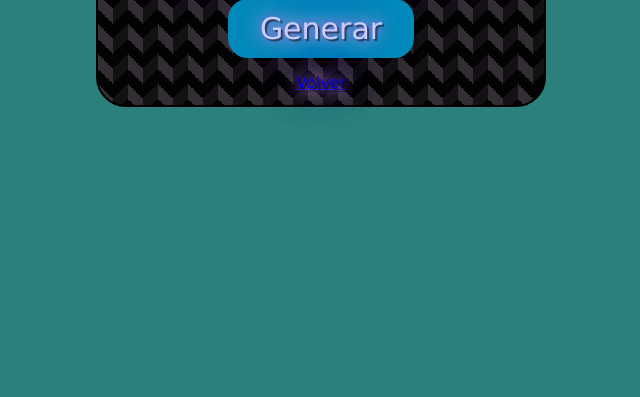
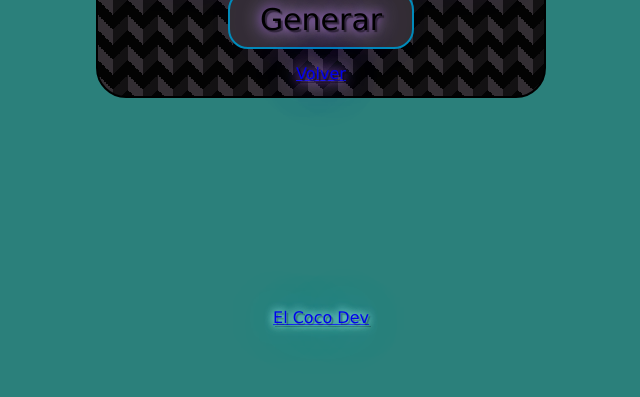
Before and after one commit to elCoco99/curso-dom-js, a plain HTML site: page random-color/index.html in a window 1280 px wide. Shown: the part 403-800 px from the top of the page, without its empty margins (319-959 px from the left). Drawn offline with Linux system fonts and the light colour scheme.

Commit message:
agregar cambios css
Se agregaron estilos CSS y se hizo fix al tamaño del main en index del random color

```diff
--- a/random-color/index.html
+++ b/random-color/index.html
@@ -8,11 +8,16 @@
   <title>Random Color</title>
 </head>
 <body class="centrar-flex">
-  <div id="container">
-    <p id="color">#2B807B</p>
-    <button id="color-boton">Generar</button>
-    <a href="../index.html">Volver</a>
-  </div>
+  <main>
+    <div id="container">
+      <p id="color">#2B807B</p>
+      <button id="color-boton">Generar</button>
+      <a href="../index.html">Volver</a>
+    </div>
+  </main>
+  <footer>
+    <a href="https://www.elcocodev.com" target="_blank">El Coco Dev</a>
+  </footer>
   <script src="./main.js"></script>
 </body>
 </html>
--- a/random-color/styles.css
+++ b/random-color/styles.css
@@ -15,6 +15,7 @@ body {
   display: flex;
   justify-content: center;
   align-items: center;
+  flex-direction: column;
 }
 
 /* Contenedor */
@@ -35,6 +36,15 @@ body {
   text-shadow: 2px 2px 1px rgba(0,0,0,0.5), 0 0 20px #fff, 0 0 10px #7d26cd, 0 0 50px #7d26cd;
 }
 
+main {
+  width: 100vw;
+  height: 80vh;
+  display: flex;
+  justify-content: center;
+  align-items: center;
+}
+
+
 #color {
   font-size: 70px;
   font-weight: bold;
@@ -42,20 +52,20 @@ body {
 
 button {
   font-size: 30px;
-  color: #ccf;
+  color: black;
   text-shadow: 2px 2px 1px rgba(0,0,0,0.5), 0 0 20px #fff, 0 0 10px #7d26cd, 0 0 50px #7d26cd;
   border-radius: 20px;
-  background-color: #008CBA;
+  background-color: #332e33;
   margin: 15px;
   padding: 10px 30px;
-  border: 2px solid #008CBA;;
+  border: 2px solid #008CBA;
   user-select: none;
   transition-duration: 0.4s;
   cursor: pointer;
 }
 
 button:hover {
-  background-color: #05455A;
+  background-color: #54375f;
 
 }
 
@@ -66,3 +76,8 @@ a {
 a:visited {
   color: white;
 }
+
+footer {
+  color: #ebffff;
+  text-shadow: 2px 2px 1px rgba(0,0,0,0.3), 0 0px 10px #fff, 0 0 10px #38eeff, 0 0 50px #38eeff;
+}
--- a/styles.css
+++ b/styles.css
@@ -21,6 +21,11 @@ body {
 
 }
 
+main {
+  width: 200px;
+  height: 100px;
+}
+
 .container {
   display: flex;
   flex-direction: column;
@@ -32,7 +37,6 @@ body {
   text-align: center;
   border: 2px solid white;
   border-radius: 5%;
-  background-color: #030303;
   background-color: #030303;
   opacity: 1;
   background: linear-gradient(135deg, #332e3355 25%, transparent 25%) -15px 0/ 30px 30px, linear-gradient(225deg, #332e33 25%, transparent 25%) -15px 0/ 30px 30px, linear-gradient(315deg, #332e3355 25%, transparent 25%) 0px 0/ 30px 30px, linear-gradient(45deg, #332e33 25%, #030303 25%) 0px 0/ 30px 30px;
@@ -65,7 +69,3 @@ h1, h2 {
   color: #ebffff;
   text-shadow: 2px 2px 1px rgba(0,0,0,0.3), 0 0px 10px #fff, 0 0 10px #38eeff, 0 0 50px #38eeff;
   }
-
-footer {
-  margin-top: 20px
-}
```
